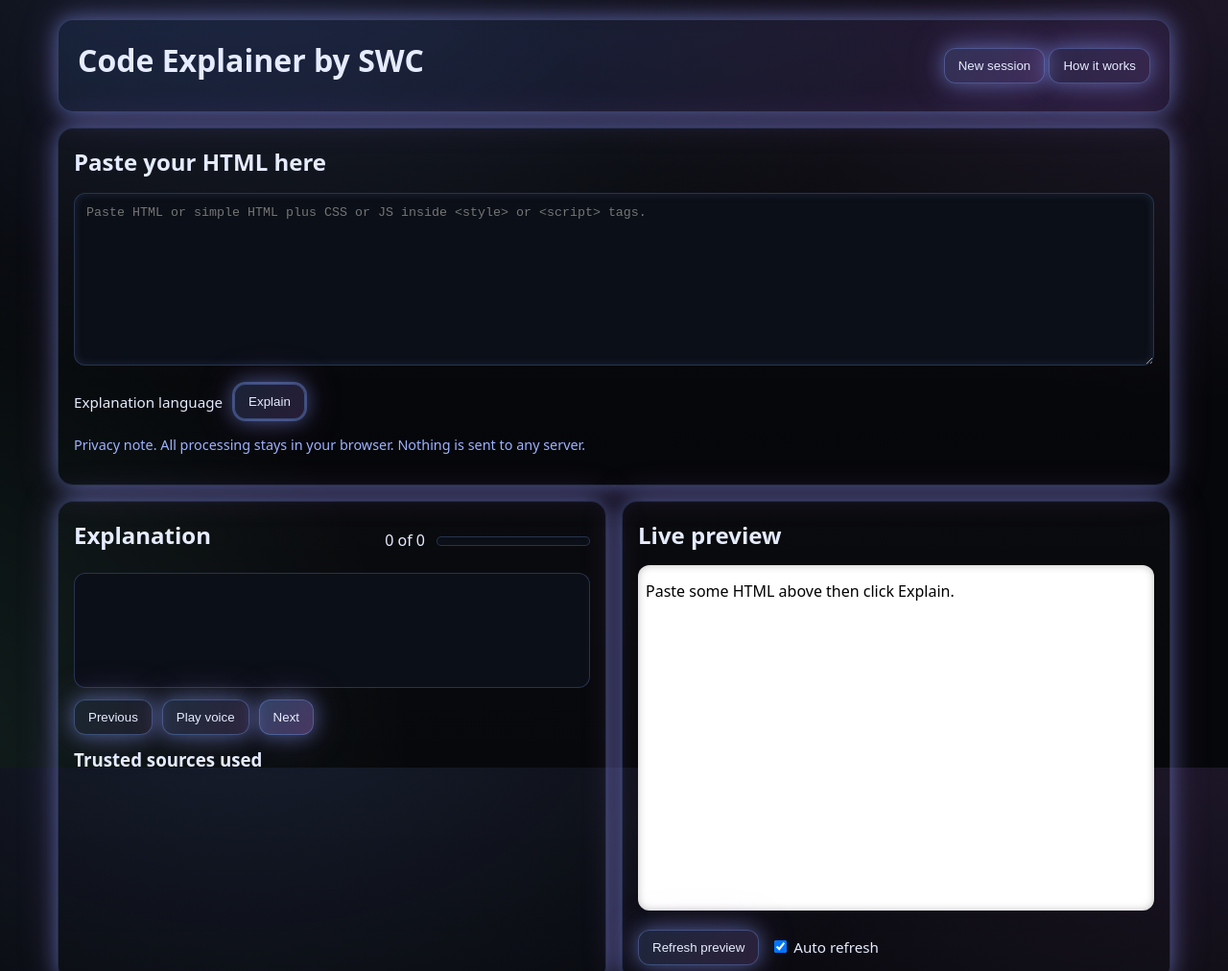
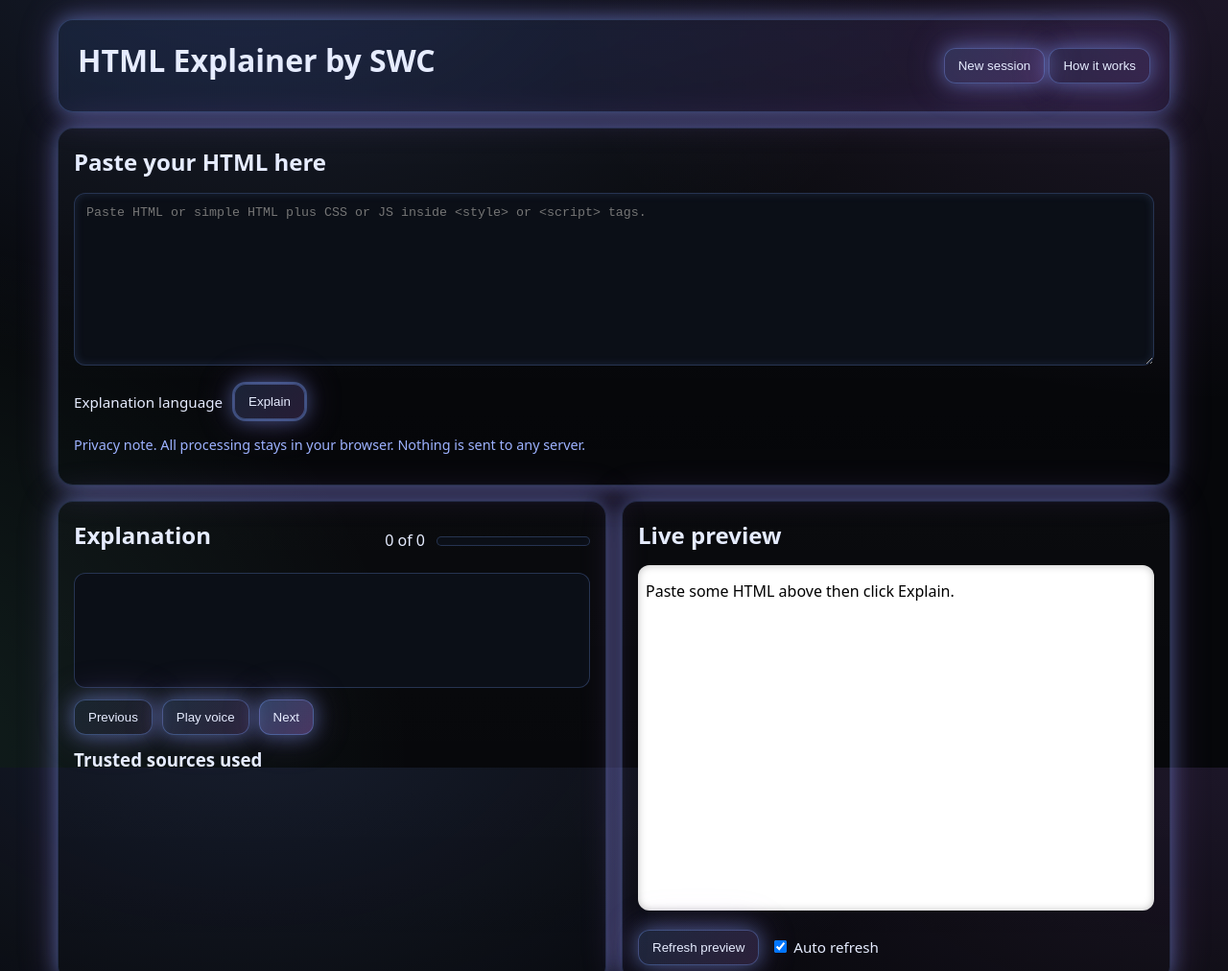
Before and after one commit to swc927/HTMLExplainer, a plain HTML site: page index.html in a window 1280 px wide. Shown: the top 1012 px of the page at 96% size. Drawn offline with Linux system fonts and the light colour scheme.

Commit message:
Rename from code explainer to HTML

```diff
--- a/app.js
+++ b/app.js
@@ -1,4 +1,4 @@
-// Code Explainer by SWC
+// HTML Explainer by SWC
 // All logic runs locally in the browser.
 // The parser creates an explanation plan that moves from tags to attributes to nesting.
 
--- a/index.html
+++ b/index.html
@@ -4,14 +4,14 @@
 <head>
   <meta charset="utf-8">
   <meta name="viewport" content="width=device-width, initial-scale=1">
-  <title>Code Explainer by SWC</title>
+  <title>HTML Explainer by SWC</title>
   <link rel="stylesheet" href="style.css">
 </head>
 
 <body>
   <div id="app">
     <header class="topBar">
-      <h1>Code Explainer by SWC</h1>
+      <h1>HTML Explainer by SWC</h1>
       <div class="actions">
         <button id="newSessionBtn" class="btn">New session</button>
         <button id="helpBtn" class="btn secondary">How it works</button>
```
